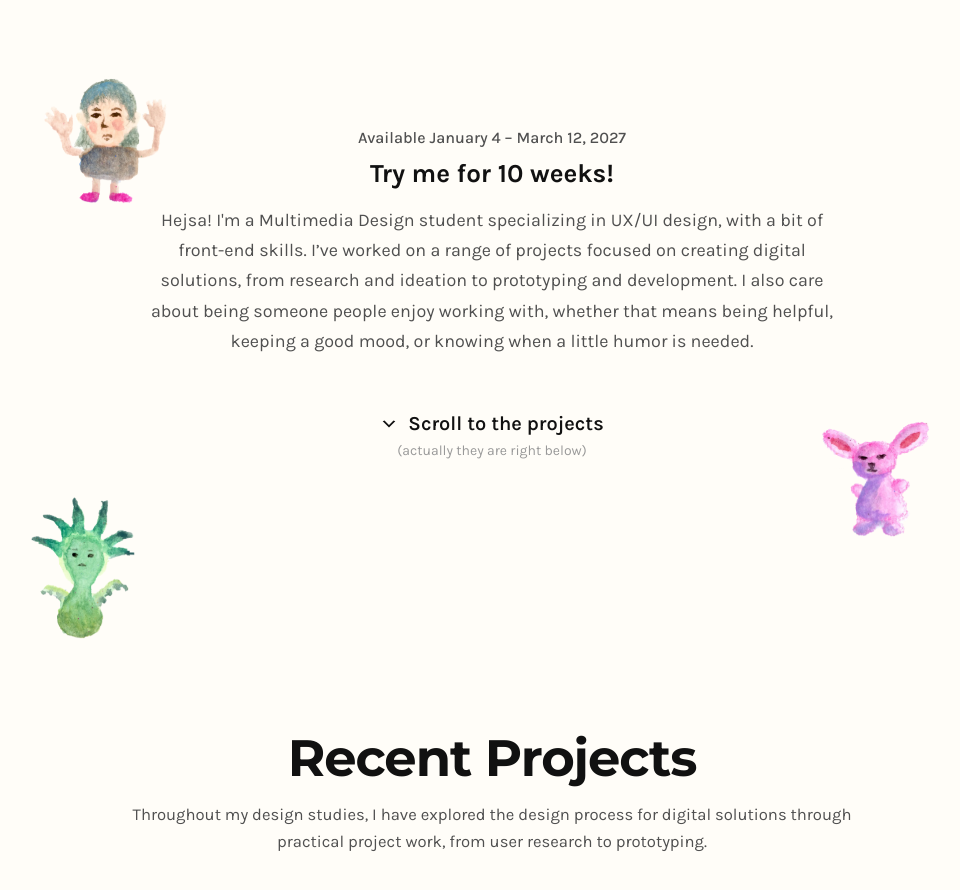
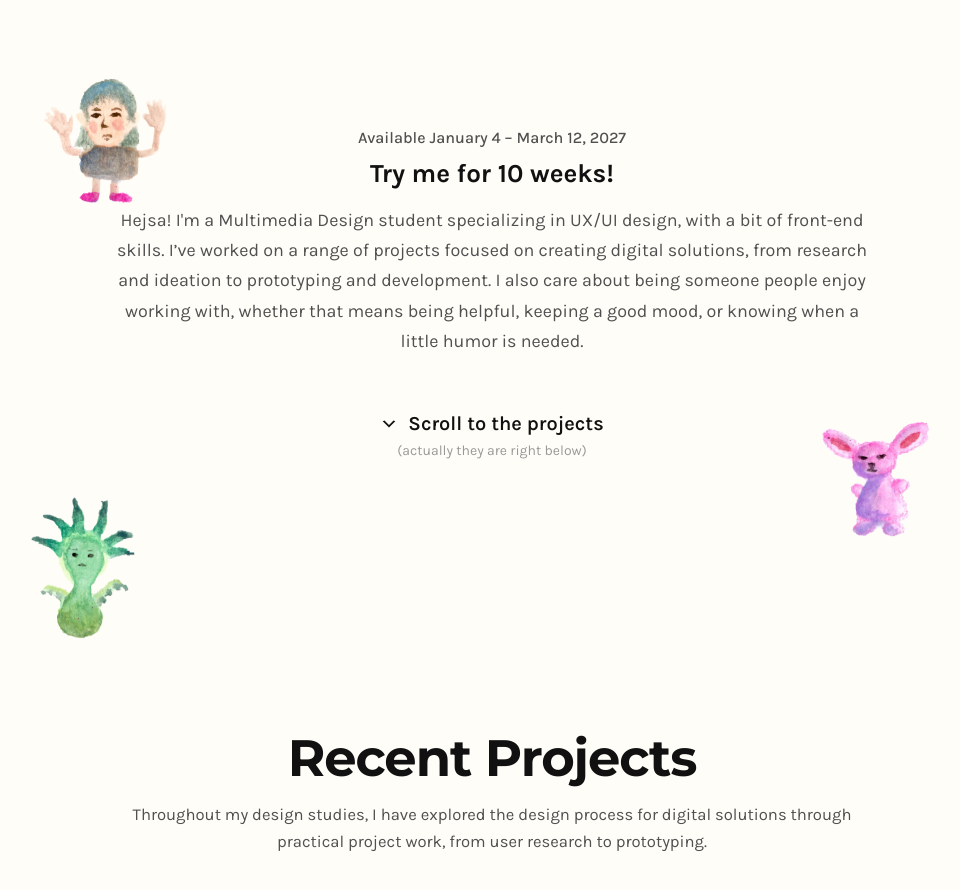
Before and after one commit to Lunanuna/portfolio, a React (Vite) app: page / in a window 1280 px wide. Shown: the part 840-1730 px from the top of the page, without its empty margins (148-1108 px from the left). Built offline with nearby package versions, Linux system fonts and the light colour scheme.

Commit message:
width ㅇㅇ

```diff
--- a/src/components/Main.module.css
+++ b/src/components/Main.module.css
@@ -210,7 +210,7 @@
 .pitch {
   position: relative;
   z-index: 1;
-  max-width: 820px;
+  max-width: 900px;
   margin: clamp(80px, 13vw, 190px) auto 0;
   padding: 0 var(--side-pad) clamp(120px, 16vw, 220px);
   text-align: center;
```
